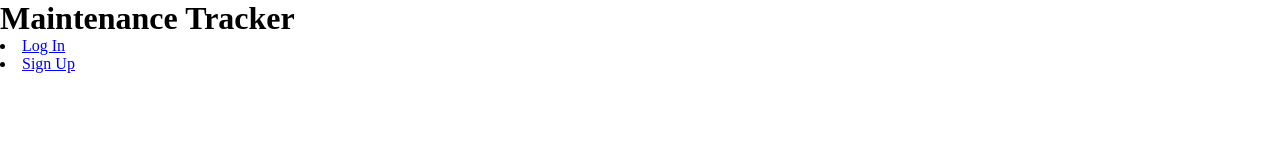
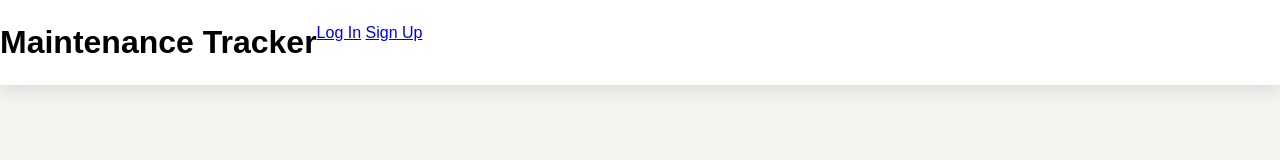
Before and after one commit to lytes20/Maintenance-Tracker, a plain HTML site: page UI/index.html in a window 1280 px wide. Drawn offline with Linux system fonts and the light colour scheme.

Commit message:
start styling header, give it shadow

```diff
--- a/UI/css/style.css
+++ b/UI/css/style.css
@@ -1,4 +1,16 @@
-*{margin: 0; padding: 0;} /* Reseting the margin and padding of all elements from their defaults to zero*/
+*{margin: 0; padding: 0; font-family: undefined,sans-serif!important} /* Reseting the margin and padding of all elements from their defaults to zero*/
 
 /*Setting display bloack for elements that were added in html5, havent yet used some of the elements in my html*/
 article, aside, figure, footer, header, hgroup, nav, section {display: block;}
+
+body{width: 100%; background-color: #f4f4ef;}
+ul{list-style-type: none;}
+.main_header{
+    display: flex;
+    background: #fff;
+    padding: 1.5rem 0;
+    box-shadow: 0 5px 15px 0 rgba(46, 61, 73, 0.12);
+}
+
+.main_header nav li{display: inline;}
+.nav_wrapper{align-items: flex-end;}
--- a/UI/index.html
+++ b/UI/index.html
@@ -6,10 +6,10 @@
 </head>
 <body>
     <div id="page-wrap">
-        <header>
+        <header class="main_header">
             <div id="logo"></div>
             <h1>Maintenance Tracker</h1>
-            <div>
+            <div class="nav_wrapper">
                 <nav id="main_nav_menu"
                     <ul>
                         <li><a href="login.html">Log In</a></li>
```
Also changed, not shown: UI/login.html (+1 -1 lines), UI/signup.html (+1 -1 lines).
